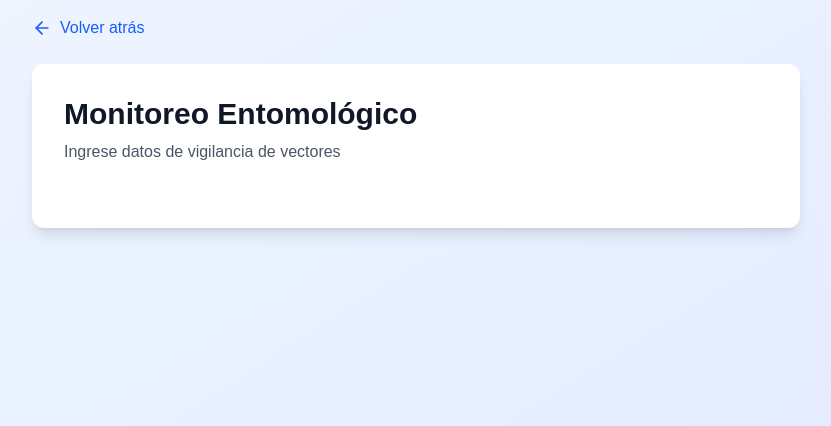
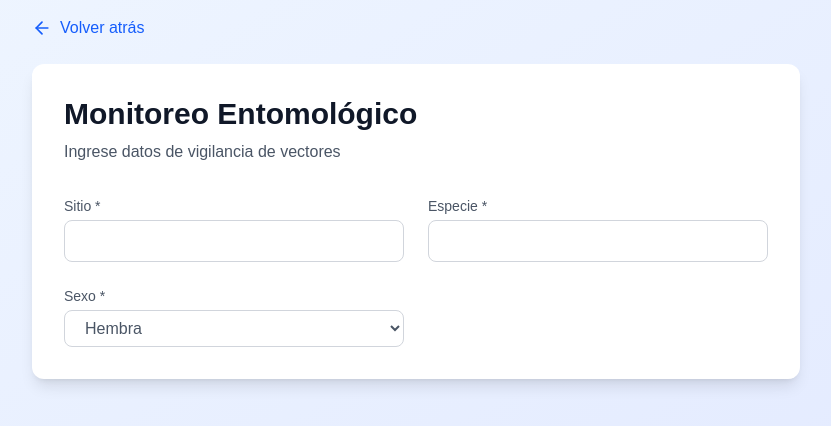
Before and after one commit to Curryllo/TFG_frontend, a Next.js app in the folder tfg-frontend/: page /registrar/monitoreo in a window 1280 px wide. Shown: the top 426 px of the page, without its empty margins (224-1055 px from the left). Built offline with nearby package versions, Linux system fonts and the light colour scheme.

Commit message:
Añadidas páginas

```diff
--- a/tfg-frontend/app/registrar/(registros)/monitoreo/page.tsx
+++ b/tfg-frontend/app/registrar/(registros)/monitoreo/page.tsx
@@ -7,6 +7,54 @@ export default function MonitoreoForm() {
             <p className="text-gray-600 mb-8">
                 Ingrese datos de vigilancia de vectores
             </p>
+
+            <form className="space-y-6">
+                <div className="grid grid-cols-1 md:grid-cols-2 gap-6">
+                    {/* Sitio */}
+                    <div>
+                        <label htmlFor="sitio" className="block text-sm font-medium text-gray-600 mb-1">
+                            Sitio *
+                        </label>
+                        <input
+                            type="text"
+                            id="sitio"
+                            name="sitio"
+                            required
+                            className="w-full px-4 py-2 text-gray-600 font-medium border border-gray-300 rounded-lg focus:outline-2 focus:outline-offset-2 focus:outline-solid focus:outline-teal-200 transition-colors"
+                        />
+                    </div>
+
+                    {/* Especie */}
+                    <div>
+                        <label htmlFor="especie" className="block text-sm font-medium text-gray-600 mb-1">
+                            Especie *
+                        </label>
+                        <input
+                            type="text"
+                            id="especie"
+                            name="especie"
+                            required
+                            className="w-full px-4 py-2 text-gray-600 font-medium border border-gray-300 rounded-lg focus:outline-2 focus:outline-offset-2 focus:outline-solid focus:outline-teal-200 transition-colors"
+                        />
+                    </div>
+
+                    {/* Sexo */}
+                    <div>
+                        <label htmlFor="sexo" className="block text-sm font-medium text-gray-600 mb-1">
+                            Sexo *
+                        </label>
+                        <select
+                            id="sexo"
+                            name="sexo"
+                            required
+                            className="w-full px-4 py-2 text-gray-600 font-medium border border-gray-300 rounded-lg focus:outline-2 focus:outline-offset-2 focus:outline-solid focus:outline-teal-200 transition-colors"
+                        >
+                            <option value="H" className="text-gray-600">Hembra</option>
+                            <option value="M" className="text-gray-600">Macho</option>
+                        </select>
+                    </div>
+                </div>
+            </form>
         </div>
     );
 }
--- /dev/null
+++ b/tfg-frontend/app/visualizar/graficos/page.tsx
@@ -0,0 +1,26 @@
+import Link from 'next/link';
+import { ArrowLeft } from 'lucide-react';
+
+export default function VisualizacionGraficos() {
+    return (
+        <div className="min-h-screen bg-gradient-to-br from-purple-50 to-indigo-100 flex items-center justify-center p-4">
+            <div className="max-w-4xl w-full">
+                <Link href="/visualizar" className="block">
+                    <div className="flex items-center gap-2 text-blue-600 hover:text-blue-700 mb-6 transition-colors">
+                        <ArrowLeft className="w-5 h-5" />
+                        Volver atrás
+                    </div>
+                </Link>
+
+                <div className="mb-8">
+                    <h1 className="text-3xl font-bold text-gray-900 mb-2">Gráficos Estadísticos</h1>
+                    <p className="text-gray-600">Análisis visual de los datos de enfermedades vectoriales</p>
+                </div>
+
+                <div className="mb-8">
+                    <h2 className="text-2xl font-bold text-gray-900 mb-2">Información Referente a Casos Humanos</h2>
+                </div>
+            </div>
+        </div>
+    );
+}
--- /dev/null
+++ b/tfg-frontend/app/visualizar/mapas/page.tsx
@@ -0,0 +1,23 @@
+import Link from 'next/link';
+import { ArrowLeft } from 'lucide-react';
+
+export default function VisualizacionMapa() {
+    return (
+        <div className="min-h-screen bg-gradient-to-br from-purple-50 to-indigo-100 flex items-center justify-center p-4">
+            <div className="max-w-4xl w-full">
+                <Link href="/visualizar" className="block">
+                    <div className="flex items-center gap-2 text-blue-600 hover:text-blue-700 mb-6 transition-colors">
+                        <ArrowLeft className="w-5 h-5" />
+                        Volver atrás
+                    </div>
+                </Link>
+
+                <div className="mb-8">
+                    <h1 className="text-3xl font-bold text-gray-900 mb-2">Mapa</h1>
+                    <p className="text-gray-600">Análisis visual de los datos de enfermedades vectoriales</p>
+                </div>
+
+            </div>
+        </div>
+    );
+}
```
